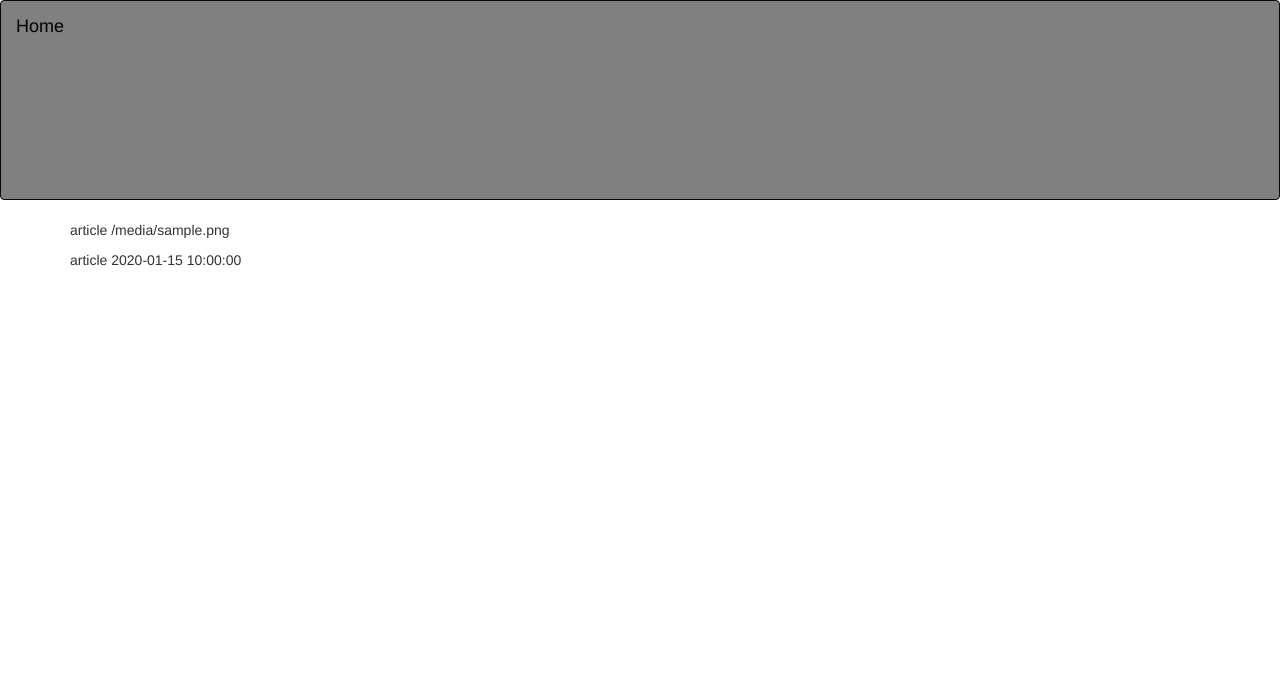
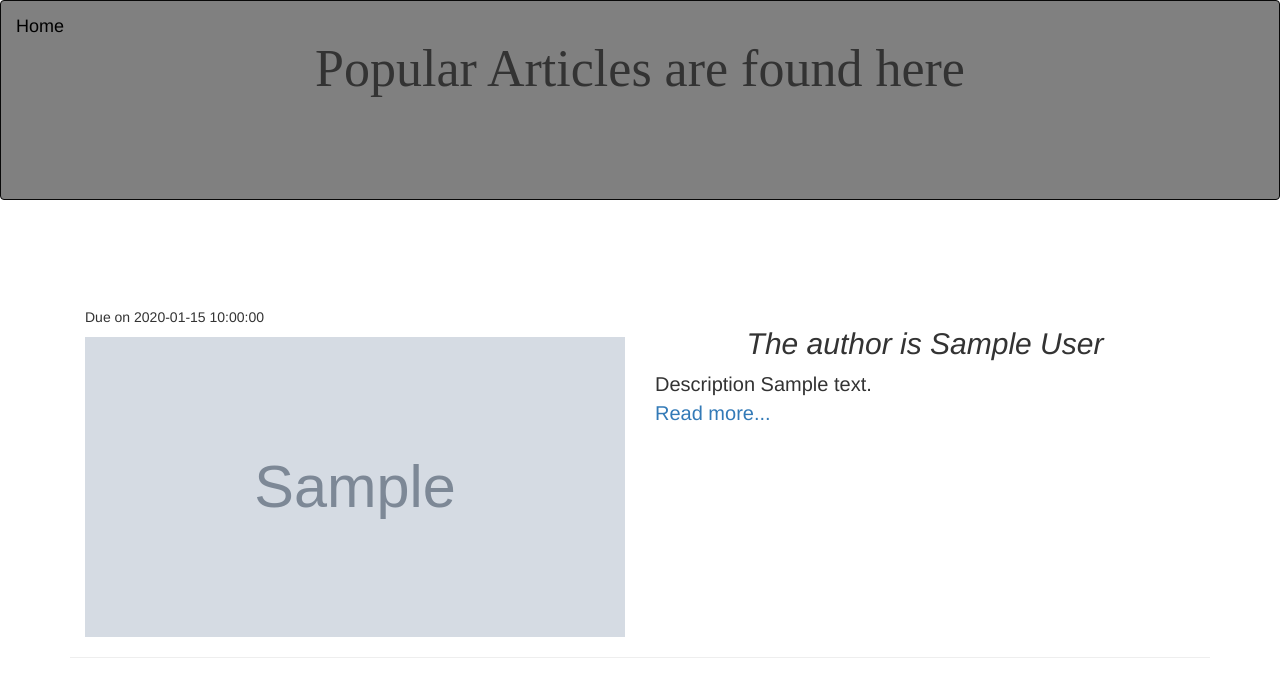
Before and after one commit to diane-mahoro/news_app, a Flask app: template app/templates/article.html in a window 1280 px wide. Shown: the top 697 px of the page. Run offline with Flask 2, Linux system fonts and the light colour scheme; the template is opened without the code that fills it: most values are stand-ins (such as "Sample title", 1, 10 or a date in 2020); grey boxes marked "Sample" are stand-in pictures; some libraries are stand-ins or nearby versions.

Commit message:
article object

```diff
--- a/app/models.py
+++ b/app/models.py
@@ -11,8 +11,9 @@ class Sources:
 
 class Articles:
 
-    def __init__(self,id,author,urlToImage,publishedAt):
+    def __init__(self,id,author,urlToImage,publishedAt,description):
         self.id=id
         self.author=author
         self.urlToImage=urlToImage
         self.publishedAt=publishedAt
+        self.description=description
--- a/app/templates/article.html
+++ b/app/templates/article.html
@@ -2,14 +2,28 @@
 
 {%block content%}
 <div class="container">
+    <h1 style="font-family:'Annie Use Your Telescope';font-size: 52px; text-align: center; position: relative; bottom: 200px;">Popular
+        Articles are found here</h1>
+    {% for article in articles %}
     <div class="row">
-        <div class="col-md-6">
-            {% for article in articles %}
-            <p> article {{article.urlToImage}} </p>
-            <p> article {{article.publishedAt}} </p>
-            {%endfor%}
+        <div class="col-md-12">
+            <div class="card" style="background-color:
+            grey;">
+                <div class="col-md-6">
+                    <p>Due on {{article.publishedAt}} </p>
+                    <img src="{{article.urlToImage}}" width="100%" height="300px">
+                </div>
+                <div class="col-md-6">
+                    <h2 style="text-align:center; font-size: 30px; font-style: italic;"> The author is {{article.author}}</h2>
+                    <p style="font-size: 20px;">Description {{article.description}}
+                        <br> <a href="{{article.url}}">Read more...</a>
+                    </p>
+                </div>
+            </div>
+        </div>
 
-        </div>
-        </div>
+    </div>
+    <hr>
+    {%endfor%}
 </div>
 {%endblock%}
```
Also changed, not shown: app/requests.py (+4 -5 lines), app/templates/index.html (+4 -4 lines), tests/test_review.py (+1 -1 lines).
